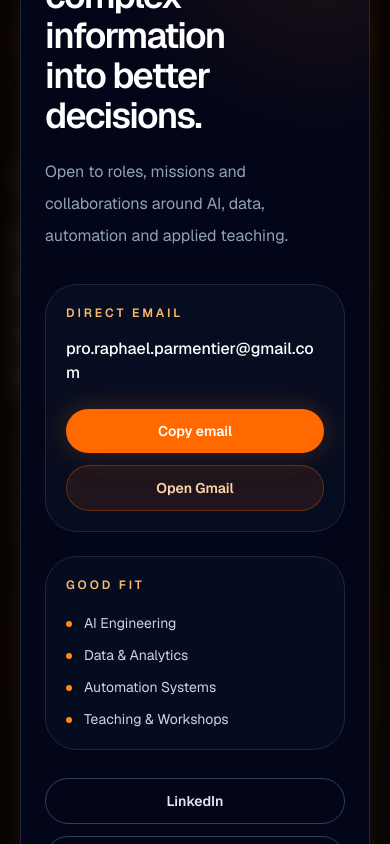
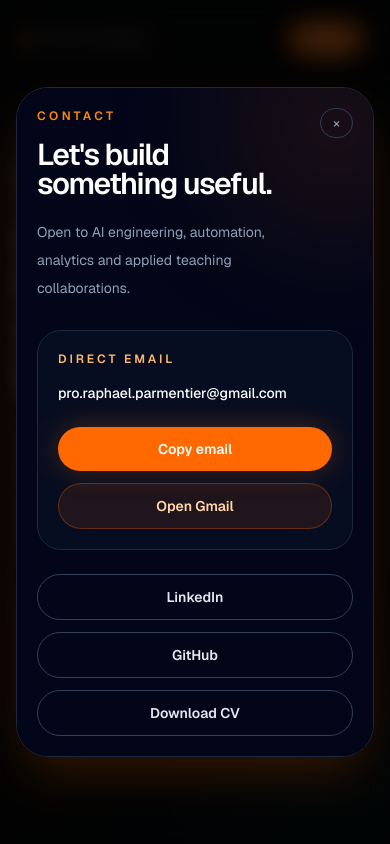
Before and after one commit to RaphaelParmentier/raphael-portfolio, a Next.js app: page / in a window 390 px wide. Both pictures are taken after a click on the button "Contact". Shown: the top 844 px of the page. Built offline with nearby package versions, Linux system fonts and the light colour scheme.

Commit message:
Final contact bouton mobile

```diff
--- a/components/sections/ContactModal.tsx
+++ b/components/sections/ContactModal.tsx
@@ -1,3 +1,5 @@
+// components/sections/ContactModal.tsx
+
 "use client";
 
 import { useState } from "react";
@@ -29,24 +31,23 @@ export default function ContactModal({ isOpen, onClose }: ContactModalProps) {
   };
 
   return (
-    <div className="fixed inset-0 z-100 flex items-center justify-center bg-black/75 px-5 backdrop-blur-md">
-      <div className="relative w-full max-w-4xl overflow-hidden rounded-[2.5rem] border border-slate-800 bg-slate-950 p-6 shadow-2xl shadow-orange-500/20 sm:p-8 lg:p-10">
-        <div className="absolute right-0 top-0 h-72 w-72 translate-x-1/3 -translate-y-1/3 rounded-full bg-orange-500/10 blur-3xl" />
+    <div className="fixed inset-0 z-100 flex items-center justify-center bg-black/75 px-4 py-5 backdrop-blur-md sm:px-5">
+      <div className="relative max-h-[calc(100svh-2.5rem)] w-full max-w-lg overflow-y-auto rounded-4xl border border-slate-800 bg-slate-950 p-5 shadow-2xl shadow-orange-500/20 sm:max-w-4xl sm:p-8 lg:p-10">
+        <div className="pointer-events-none absolute right-0 top-0 h-56 w-56 translate-x-1/3 -translate-y-1/3 rounded-full bg-orange-500/10 blur-3xl sm:h-72 sm:w-72" />
 
         <div className="relative z-10">
-          <div className="flex items-start justify-between gap-6">
+          <div className="flex items-start justify-between gap-5">
             <div>
               <p className="text-xs font-semibold uppercase tracking-[0.28em] text-orange-400">
                 Contact
               </p>
 
-              <h2 className="mt-4 max-w-3xl text-4xl font-semibold tracking-[-0.045em] text-white sm:text-5xl">
-                Let&apos;s turn complex information into better decisions.
+              <h2 className="mt-4 max-w-3xl text-3xl font-semibold leading-[0.98] tracking-[-0.045em] text-white sm:text-5xl">
+                Let&apos;s build something useful.
               </h2>
 
-              <p className="mt-5 max-w-2xl text-base leading-8 text-slate-400 sm:text-lg">
-                Open to roles, missions and collaborations around AI, data,
-                automation and applied teaching.
+              <p className="mt-5 max-w-2xl text-sm leading-7 text-slate-400 sm:text-lg sm:leading-8">
+                Open to AI engineering, automation, analytics and applied teaching collaborations.
               </p>
             </div>
 
@@ -59,15 +60,13 @@ export default function ContactModal({ isOpen, onClose }: ContactModalProps) {
             </button>
           </div>
 
-          <div className="mt-8 grid gap-6 lg:grid-cols-[1fr_0.9fr]">
-            <div className="rounded-4xl border border-slate-800 bg-slate-900/45 p-5 sm:p-6">
+          <div className="mt-7 grid gap-4 sm:mt-8 lg:grid-cols-[1fr_0.9fr]">
+            <div className="rounded-3xl border border-slate-800 bg-slate-900/45 p-5 sm:rounded-4xl sm:p-6">
               <p className="text-xs font-semibold uppercase tracking-[0.24em] text-orange-300">
                 Direct email
               </p>
 
-              <p className="mt-4 break-all text-base font-medium text-white sm:text-lg">
-                {email}
-              </p>
+              <p className="mt-4 break-all text-sm font-medium text-white sm:text-lg">{email}</p>
 
               <div className="mt-6 grid gap-3 sm:grid-cols-2">
                 <button
@@ -89,7 +88,7 @@ export default function ContactModal({ isOpen, onClose }: ContactModalProps) {
               </div>
             </div>
 
-            <div className="rounded-4xl border border-slate-800 bg-slate-900/35 p-5 sm:p-6">
+            <div className="hidden rounded-4xl border border-slate-800 bg-slate-900/35 p-6 sm:block">
               <p className="text-xs font-semibold uppercase tracking-[0.24em] text-orange-300">
                 Good fit
               </p>
@@ -105,7 +104,7 @@ export default function ContactModal({ isOpen, onClose }: ContactModalProps) {
             </div>
           </div>
 
-          <div className="mt-7 flex flex-col gap-3 sm:flex-row sm:flex-wrap">
+          <div className="mt-6 grid gap-3 sm:mt-7 sm:flex sm:flex-wrap">
             <a
               href="https://www.linkedin.com/in/raphaelparmentier/"
               target="_blank"
--- a/components/sections/Navbar.tsx
+++ b/components/sections/Navbar.tsx
@@ -22,12 +22,10 @@ export default function Navbar() {
             className="group flex shrink-0 items-center gap-3 whitespace-nowrap rounded-full border border-transparent pr-3 text-xs font-semibold tracking-[0.28em] text-[#F3F1EA] transition sm:text-sm 2xl:text-base"
           >
             <span className="h-2.5 w-2.5 rounded-full bg-[#E9792D] shadow-[0_0_18px_rgba(233,121,45,0.9)]" />
-            <span className="transition group-hover:text-orange-200">
-              RP SYSTEMS
-            </span>
+            <span className="transition group-hover:text-orange-200">RP SYSTEMS</span>
           </a>
 
-          <nav className="flex min-w-0 items-center gap-2 rounded-full border border-white/10 bg-white/[0.03] px-2 py-1.5 shadow-2xl shadow-black/20 sm:gap-3 md:gap-4 lg:gap-5">
+          <nav className="flex min-w-0 items-center gap-2 rounded-full border border-white/10 bg-white/[0.03] px-1.5 py-1.5 shadow-2xl shadow-black/20 sm:px-2 sm:gap-3 md:gap-4 lg:gap-5">
             {links.map((link) => (
               <a
                 key={link.href}
@@ -40,7 +38,15 @@ export default function Navbar() {
 
             <button
               onClick={() => setIsContactOpen(true)}
-              className="shrink-0 whitespace-nowrap rounded-full bg-orange-500 px-4 py-2 text-sm font-semibold text-white shadow-[0_0_24px_rgba(249,115,22,0.22)] transition hover:bg-orange-400 hover:shadow-[0_0_32px_rgba(249,115,22,0.35)] 2xl:px-5 2xl:text-base"
+              aria-label="Open contact modal"
+              className="
+                shrink-0 whitespace-nowrap rounded-full bg-orange-500
+                px-3.5 py-2 text-xs font-semibold text-white
+                shadow-[0_0_24px_rgba(249,115,22,0.22)]
+                transition hover:bg-orange-400 hover:shadow-[0_0_32px_rgba(249,115,22,0.35)]
+                sm:px-4 sm:py-2 sm:text-sm
+                2xl:px-5 2xl:text-base
+              "
             >
               Contact
             </button>
--- a/components/sections/TeachingMobile.tsx
+++ b/components/sections/TeachingMobile.tsx
@@ -3,14 +3,32 @@ import Image from "next/image";
 export default function TeachingMobile() {
   return (
     <div className="lg:hidden">
+      <div className="mb-10">
+        <p className="text-xs font-semibold uppercase tracking-[0.28em] text-orange-400">
+          Teaching & Knowledge Design
+        </p>
+
+        <h2 className="mt-4 text-[2.65rem] font-semibold leading-[0.95] tracking-[-0.055em] text-white">
+          Teaching beyond slides.
+        </h2>
+
+        <p className="mt-6 text-base leading-8 text-slate-400">
+          I design applied learning experiences where statistics, data and AI workflows become
+          concrete systems students can explore.
+        </p>
+      </div>
+
       <div className="overflow-hidden rounded-4xl border border-white/10 bg-[#050816]">
-        <div className="relative h-56 w-full overflow-hidden border-b border-white/10">
+        <div className="relative w-full overflow-hidden border-b border-white/10 bg-black">
           <Image
             src="/images/teaching-brain-lab-current.png"
             alt="Teaching Brain Lab"
-            fill
+            width={1200}
+            height={675}
             sizes="100vw"
-            className="object-cover object-top"
+            loading="eager"
+            priority
+            className="h-auto w-full"
           />
         </div>
 
@@ -45,7 +63,7 @@ export default function TeachingMobile() {
             href="https://teaching.raphaelparmentier.dev"
             target="_blank"
             rel="noreferrer"
-            className="mt-8 block rounded-full bg-orange-500 px-6 py-4 text-center font-semibold text-white"
+            className="mt-8 block rounded-full bg-orange-500 px-6 py-4 text-center font-semibold text-white shadow-[0_0_30px_rgba(249,115,22,0.25)]"
           >
             Explore Teaching Brain Lab
           </a>
```
